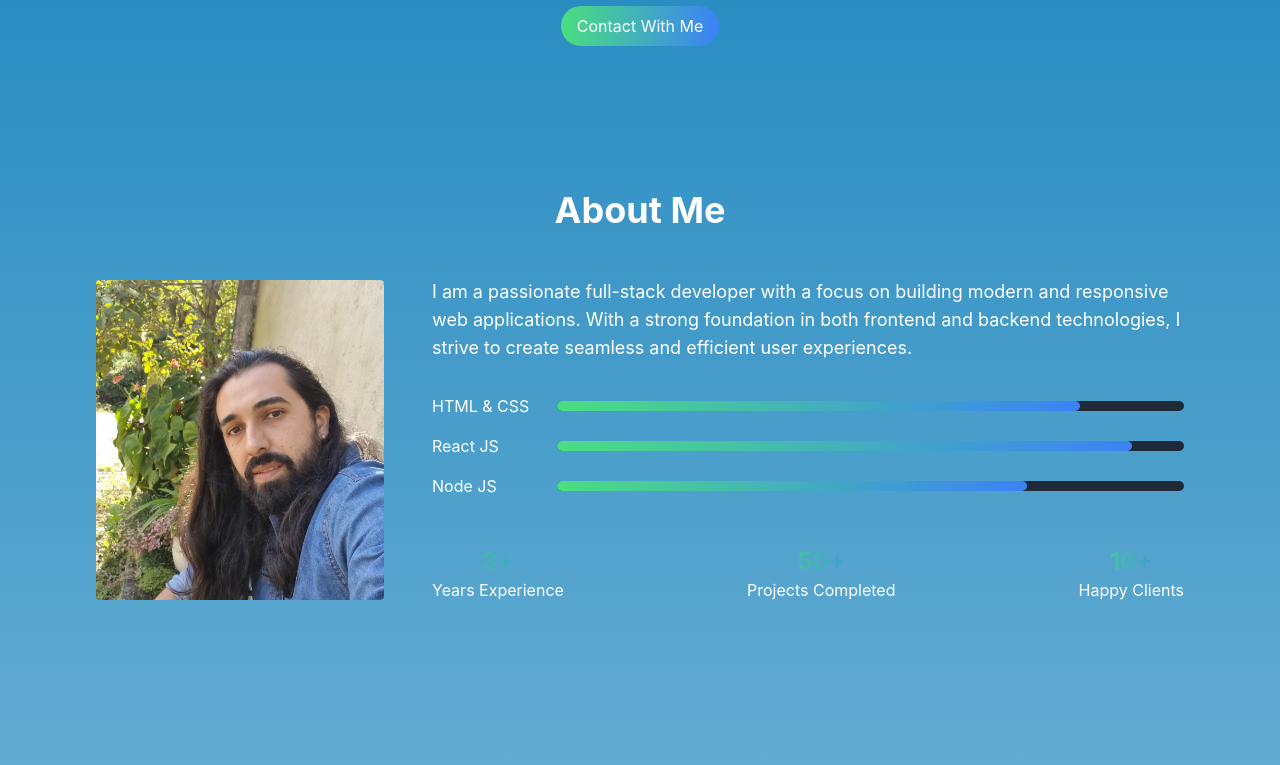
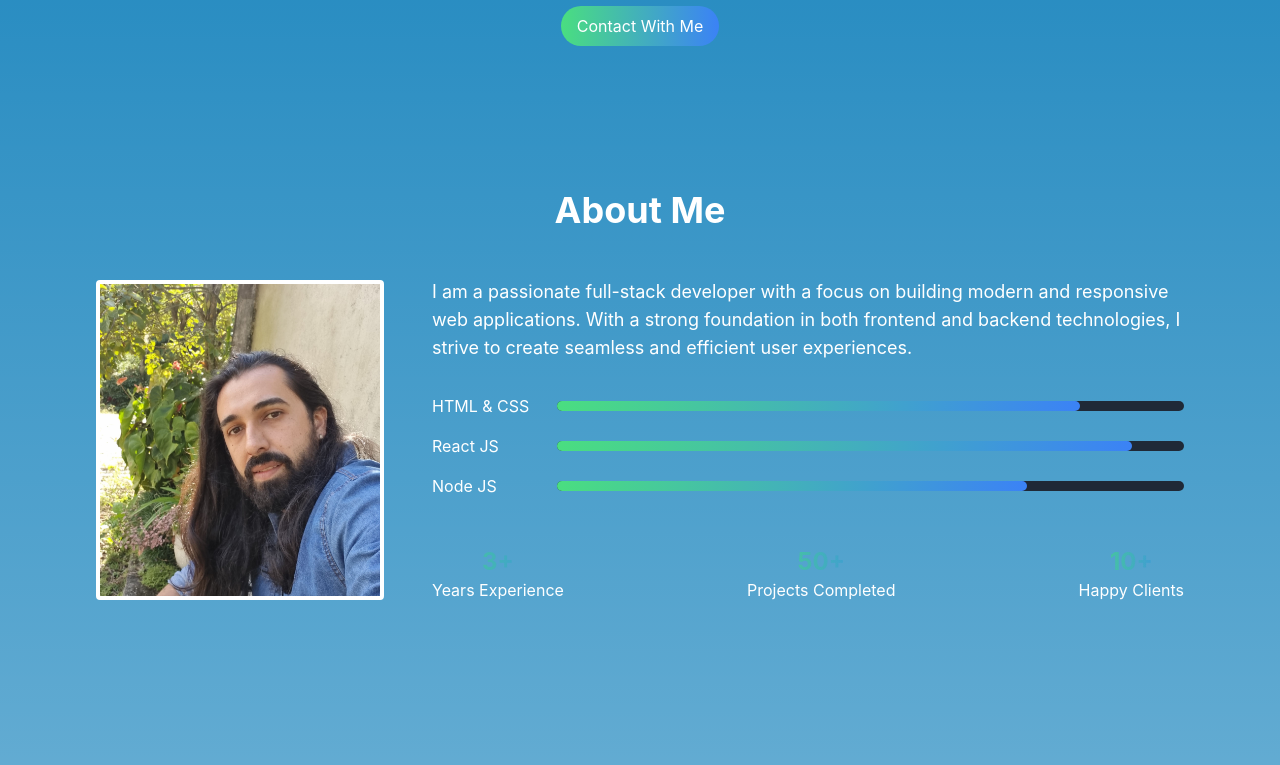
Before and after one commit to PatrickBastosDeveloper/MyPortfolio, a React (Vite) app: page / in a window 1280 px wide. Shown: the part 568-1333 px from the top of the page. Built offline with nearby package versions, Linux system fonts and the light colour scheme.

Commit message:
feat: Add border to About component image for improved visibility

```diff
--- a/src/components/About.jsx
+++ b/src/components/About.jsx
@@ -10,7 +10,7 @@ const About = () => {
           <img
             src={AboutImage}
             alt=""
-            className="w-72 h-80 rounded object-cover mb-8 md:mb-0"
+            className="w-72 h-80 rounded object-cover mb-8 md:mb-0 border-4 border-white"
           />
           <div className="flex-1">
             <p className="text-lg mb-8">
```
